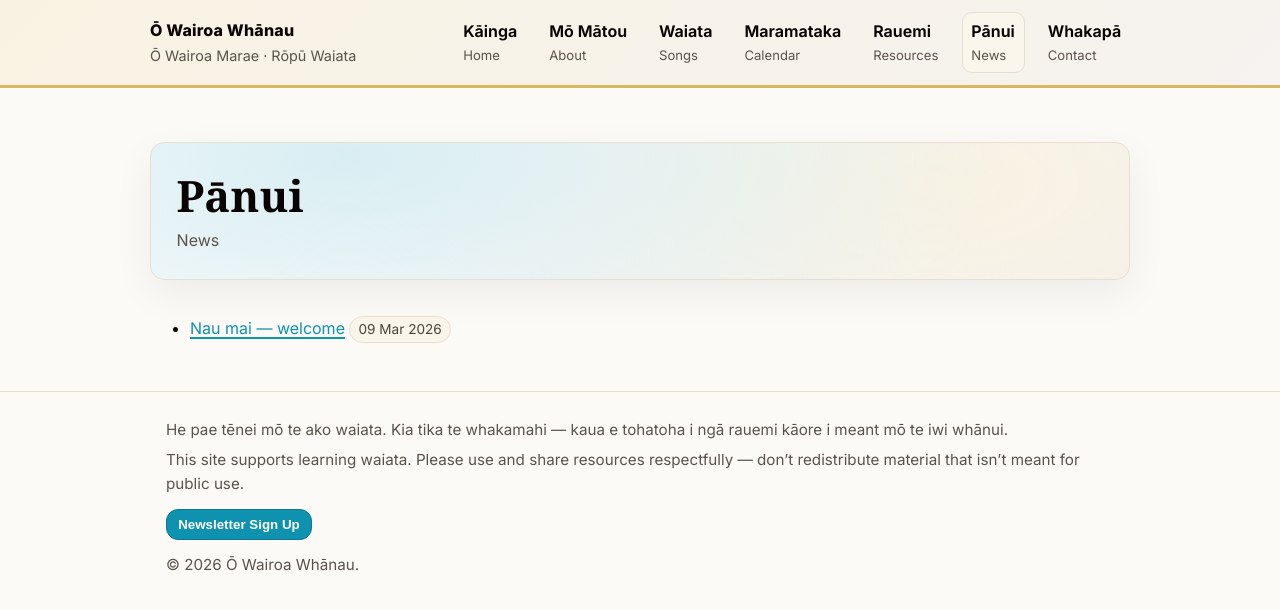
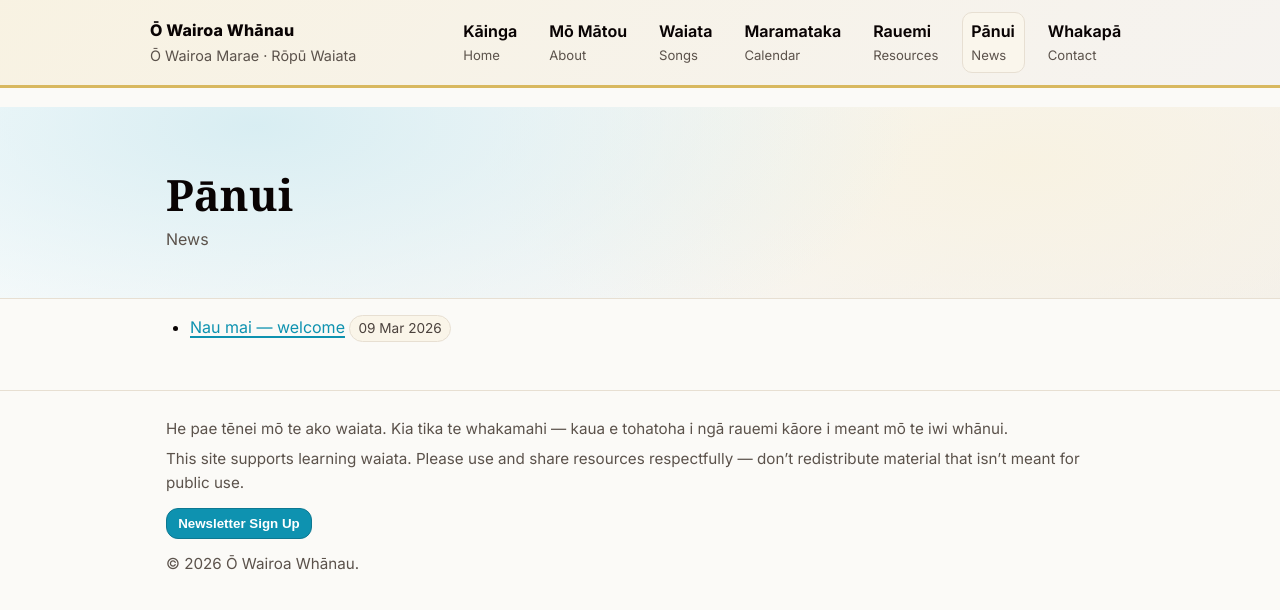
Before and after one commit to Standen-Home/owairoawhanau-site, a Jekyll site: the page built from news.md, in a window 1280 px wide. Shown: the top 610 px of the page. Built offline with Jekyll 4.4.1, drawn with Linux system fonts in a browser that asks for light colours.

Commit message:
Make hero banners full-width (full-bleed) instead of boxed

```diff
--- a/assets/css/style.css
+++ b/assets/css/style.css
@@ -65,16 +65,22 @@
   .nav a{border:1px solid var(--border);background:#fff}
 }
 
-.hero{padding:2.2rem 0 1.2rem 0}
-.hero-box{
+.hero{
+  /* Full-bleed banner */
+  margin-left: calc(50% - 50vw);
+  margin-right: calc(50% - 50vw);
+  padding:2.2rem 0 1.2rem 0;
   background:
     radial-gradient(1200px 500px at 20% 10%, color-mix(in srgb, var(--cyan), #ffffff 84%), transparent 55%),
     radial-gradient(900px 400px at 80% 30%, color-mix(in srgb, var(--gold), #ffffff 82%), transparent 60%),
     linear-gradient(135deg, #ffffff, color-mix(in srgb, var(--khaki), #ffffff 85%));
-  border:1px solid var(--border);
-  border-radius:var(--radius);
-  padding:1.6rem;
-  box-shadow: 0 14px 40px rgba(0,0,0,.06);
+  border-bottom: 1px solid var(--border);
+}
+.hero-box{
+  /* Inner content container (keeps text aligned with rest of page) */
+  max-width: var(--max);
+  margin: 0 auto;
+  padding: 1.6rem 1rem;
 }
 .hero h1{margin:0 0 .35rem 0;font-size: clamp(1.8rem, 3.9vw, 2.7rem); letter-spacing: .2px; font-family: "Noto Serif", Inter, system-ui, serif}
 .hero p{margin:.2rem 0 0 0;color:var(--muted);max-width:60ch}
```
